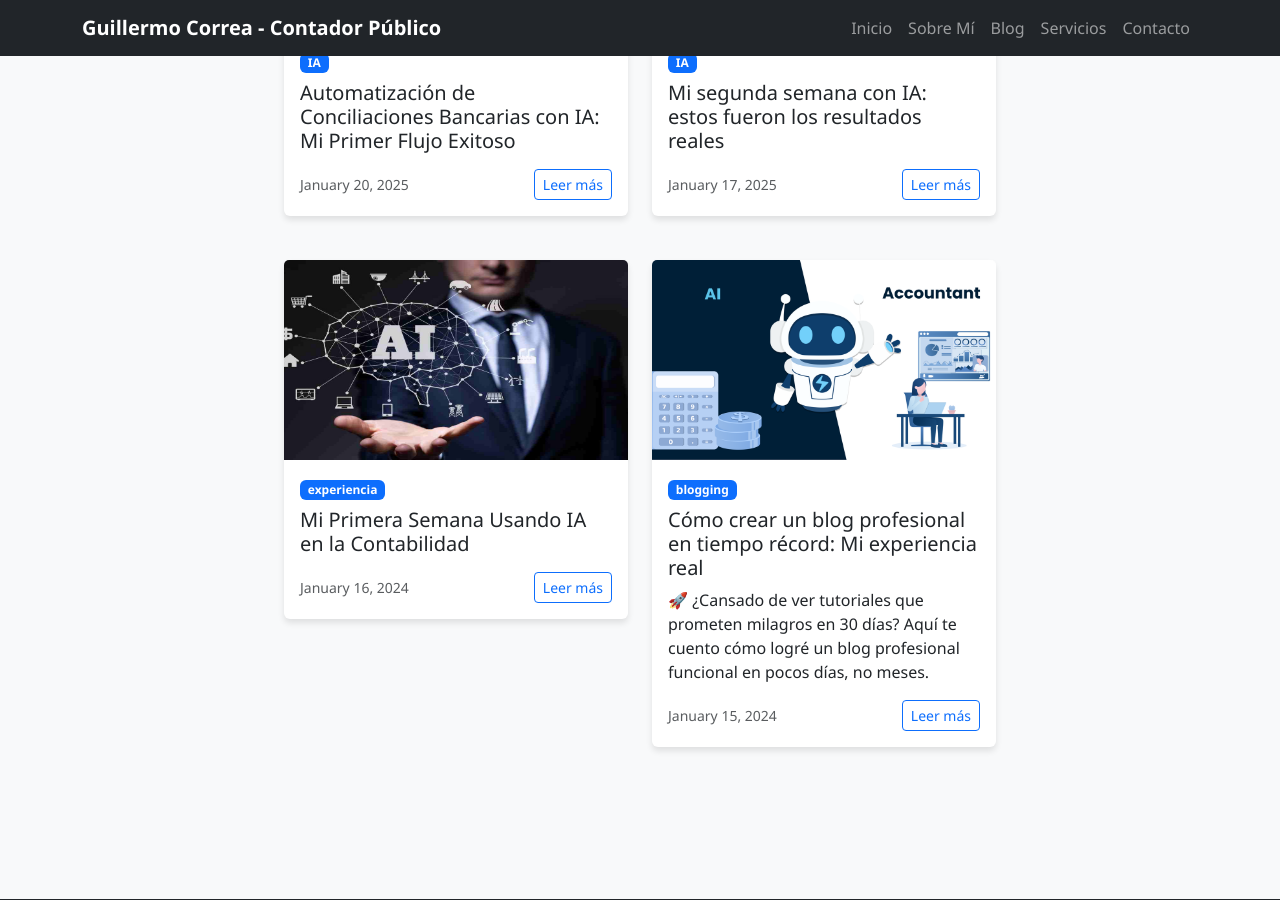
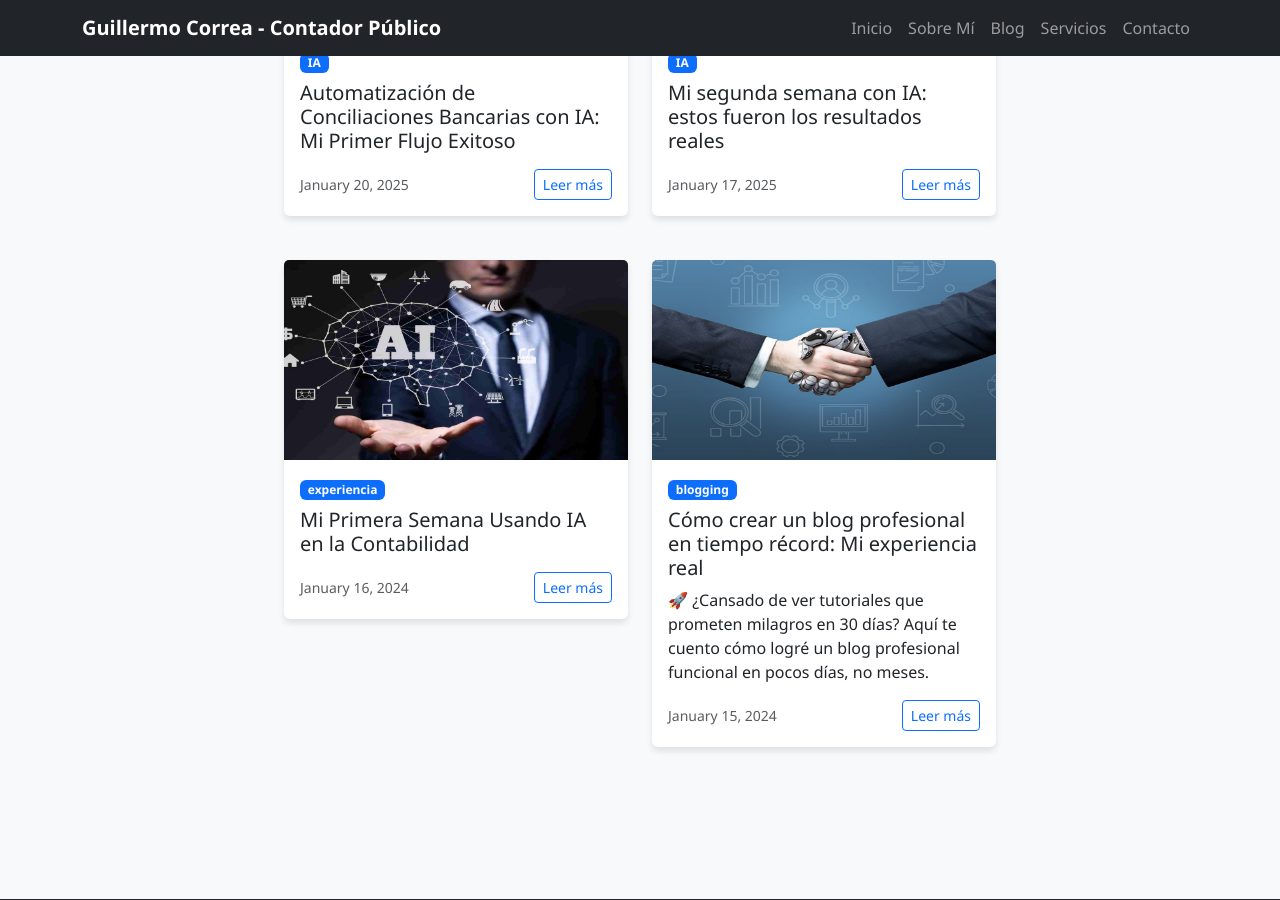
Before and after one commit to susu52/sitio-ia-contabilidad, a Jekyll site: the page built from blog.md, in a window 1280 px wide and 900 px high, scrolled down 427 px. Built offline with Jekyll 4.4.1, drawn with Linux system fonts in a browser that asks for light colours.

Commit message:
Update default image in blog post card

```diff
--- a/blog.md
+++ b/blog.md
@@ -12,7 +12,7 @@
             {% for post in site.posts %}
             <div class="col-md-6 mb-4">
                 <div class="card">
-                    <img src="{{ post.image | default: '/assets/images/ai_accounting_4.png'}}" class="card-img-top" alt="{{ post.title }}">
+                    <img src="{{ post.image | default: '/assets/images/ai_accounting_2.jpg'}}" class="card-img-top" alt="{{ post.title }}">
                     <div class="card-body">
                         <span class="badge bg-primary mb-2">{{ post.categories[0] }}</span>
                         <h5 class="card-title">{{ post.title }}</h5>
```
